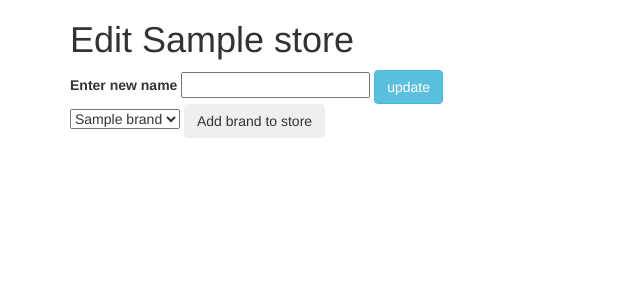
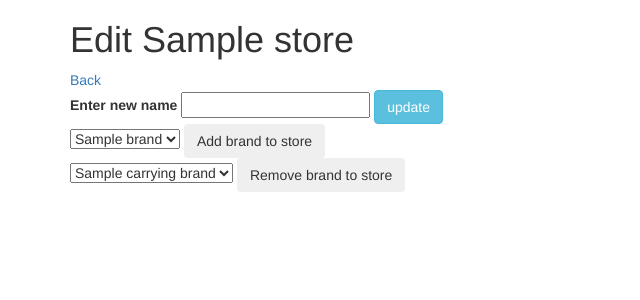
Before and after one commit to jdcamp/shoe_store, a PHP site: template views/edit_store.html.twig in a window 1280 px wide. Shown: the top 300 px of the page, without its empty margins (0-640 px from the left). Run offline with PHP 8.4, Linux system fonts and the light colour scheme; the template is opened without the code that fills it: most values are stand-ins (such as "Sample title", 1, 10 or a date in 2020); some libraries are stand-ins or nearby versions.

Commit message:
let user assign brands to stores and create funtion to output brands not in a store

```diff
--- a/src/Brand.php
+++ b/src/Brand.php
@@ -45,6 +45,7 @@ class Brand
     static function deleteAll()
     {
         $GLOBALS['DB']->exec("DELETE FROM brands;");
+        $GLOBALS['DB']->exec("DELETE FROM brands_stores;");
     }
     function updateName($new_name)
     {
@@ -55,6 +56,7 @@ class Brand
     function delete()
     {
         $GLOBALS['DB']->exec("DELETE FROM brands WHERE id = {$this->getId() };");
+        $GLOBALS['DB']->exec("DELETE FROM brands_stores WHERE brand_id = {$this->getId() };");
     }
 
     static function find($search_id)
--- a/views/edit_brand.html.twig
+++ b/views/edit_brand.html.twig
@@ -3,6 +3,7 @@
 {% block body %}
 
 <h1>Edit {{brand.getName}}</h1>
+<a href="/view_brands">Back</a>
 <form action="/edit_brand_name/{{brand.getId}}" method="post">
     <input name="_method" type="hidden" value="patch">
 
--- a/views/edit_store.html.twig
+++ b/views/edit_store.html.twig
@@ -3,6 +3,8 @@
 {% block body %}
 
 <h1>Edit {{store.getName}}</h1>
+<a href="/view_stores">Back</a>
+
 <form action="/edit_store_name/{{store.getId}}" method="post">
     <input name="_method" type="hidden" value="patch">
 
@@ -19,9 +21,14 @@
         {% endfor %}
     </select>
     <button type="submit" name="button" class="btn">Add brand to store</button>
-
 </form>
 
-
-
+<form action="/remove_brand_to_store/{{store.getId}}" method="post">
+    <select name="brand">
+        {% for brand in carrying_brands %}
+        <option value="{{brand.getId}}">{{brand.getName}}</option>
+        {% endfor %}
+    </select>
+    <button type="submit" name="button" class="btn">Remove brand to store</button>
+</form>
 {% endblock %}
--- a/views/stores.html.twig
+++ b/views/stores.html.twig
@@ -26,7 +26,7 @@
                    </form>
                </div>
                 <div class="col-xs-2">
-                    <a href="/view_stores_brands"><button class="btn" type="button" name="button">View Brands in Store</button></a>
+                    <a href="/view_stores_brands/{{store.getId}}"><button class="btn" type="button" name="button">View Brands in Store</button></a>
                </div>
 
         </div>
--- a/views/stores_brand_carry.html.twig
+++ b/views/stores_brand_carry.html.twig
@@ -3,7 +3,7 @@
 {% block body %}
 
 <h1>{{store.getName}} Brands in Store</h1>
-{% if brand != null %}
+{% if brands != null %}
 {% for brand in brands %}
 <h5>{{brand.getName}}</h5>
 {% endfor %}
```
Also changed, not shown: app/app.php (+13 -2 lines), src/Store.php (+8 -0 lines).
